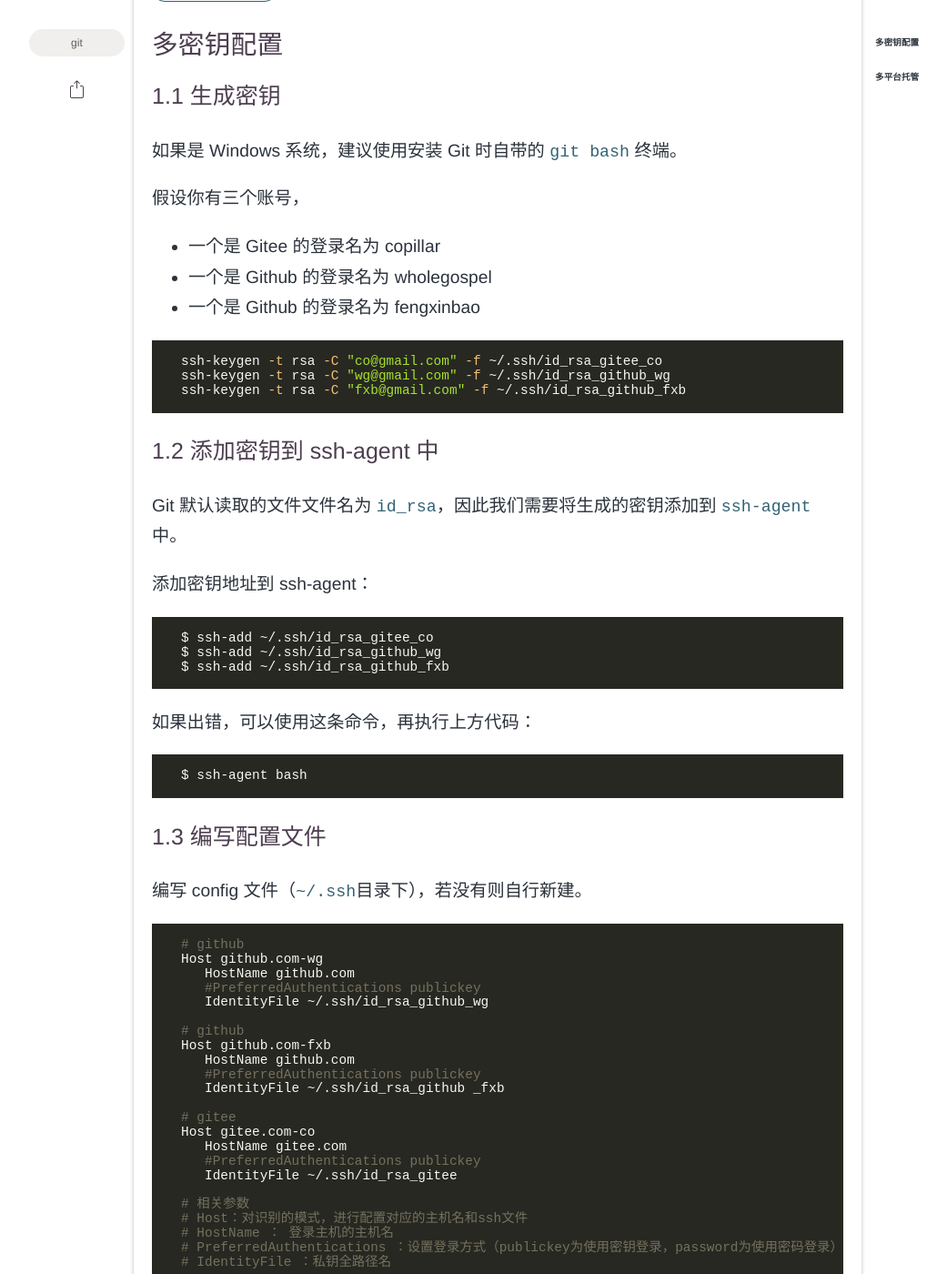
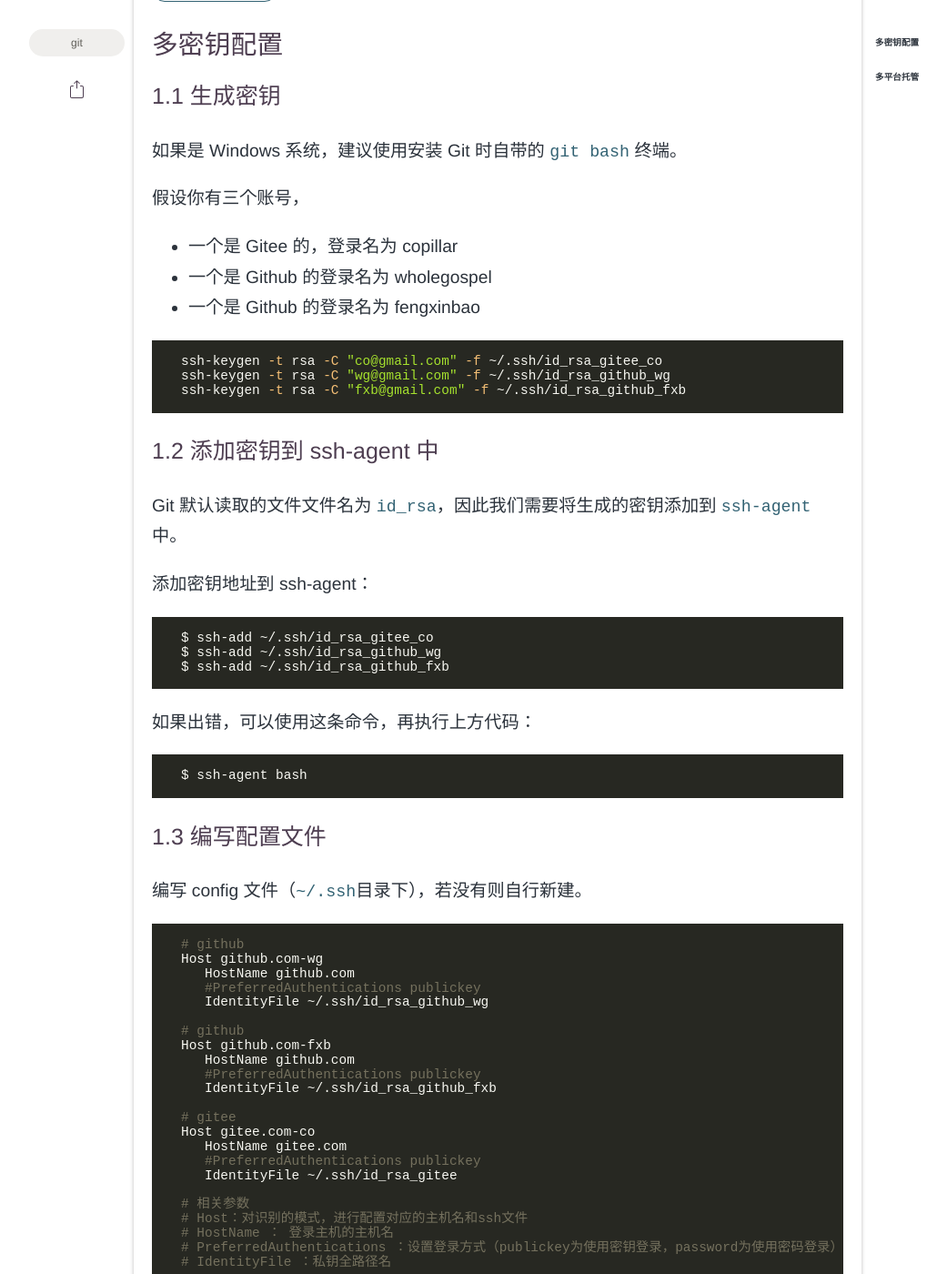
Before and after one commit to fengxinbao/fengxinbao.github.io, a Jekyll site: the page built from _posts/2022-05-08-Git多密钥配置和多平台托管.md, in a window 1280 px wide and 1400 px high, scrolled down 876 px. Shown: the whole window at 91% size, without its empty margins (93-1134 px from the left). Built offline with Jekyll 4.4.1, drawn with Linux system fonts in a browser that asks for light colours; some web fonts are replaced; comment, search, counter and statistics services are not loaded.

Commit message:
Update 2022-05-08

```diff
--- a/_posts/2022-05-08-Git多密钥配置和多平台托管.md
+++ b/_posts/2022-05-08-Git多密钥配置和多平台托管.md
@@ -25,7 +25,7 @@ toc: yes
 
 假设你有三个账号，
 
--  一个是 Gitee 的登录名为 copillar
+-  一个是 Gitee 的，登录名为 copillar
 -  一个是 Github 的登录名为 wholegospel
 -  一个是 Github 的登录名为 fengxinbao
 
@@ -72,7 +72,7 @@ Host github.com-wg
 Host github.com-fxb
    HostName github.com
    #PreferredAuthentications publickey
-   IdentityFile ~/.ssh/id_rsa_github _fxb
+   IdentityFile ~/.ssh/id_rsa_github_fxb
 
 # gitee
 Host gitee.com-co
```
